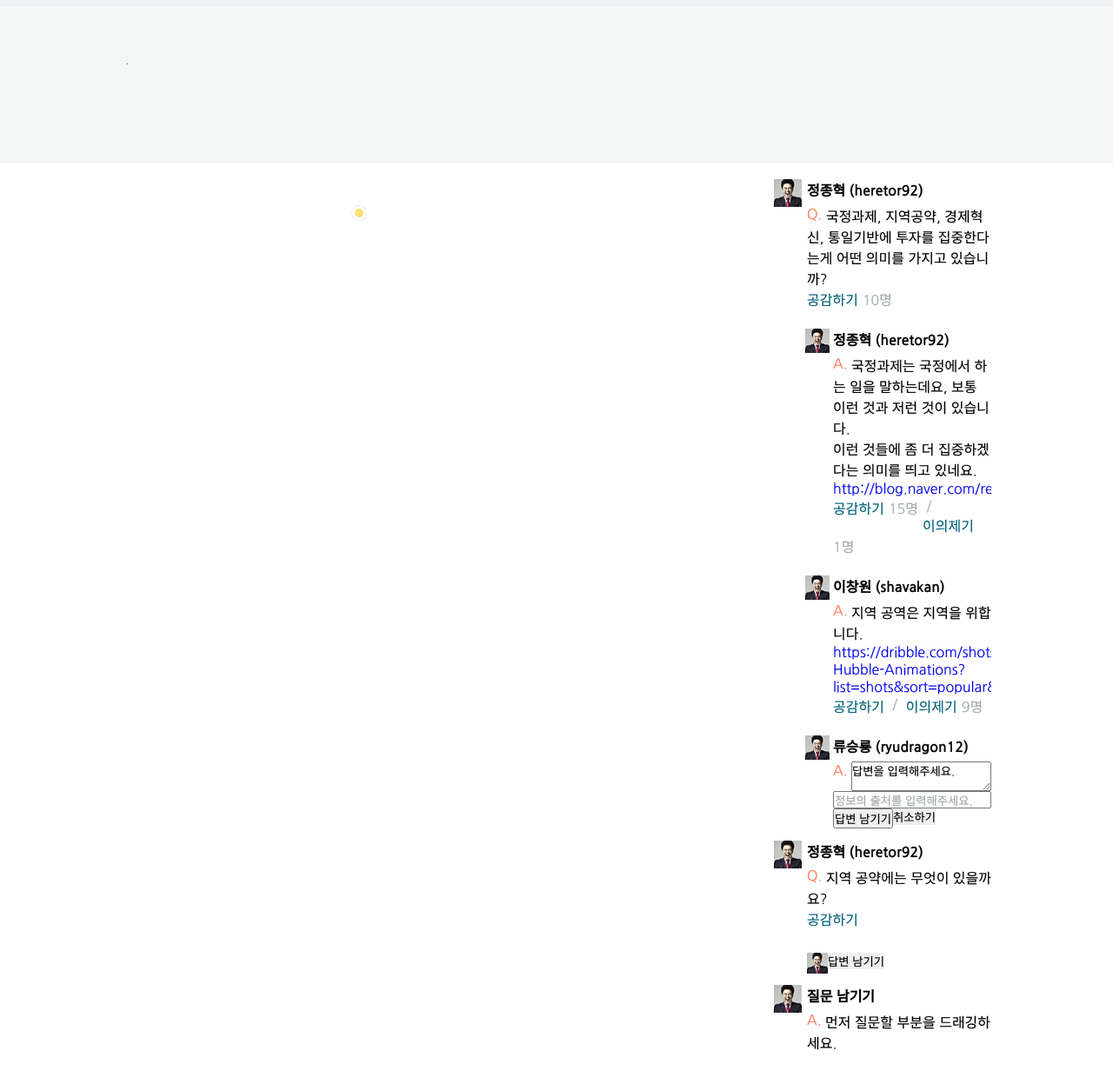
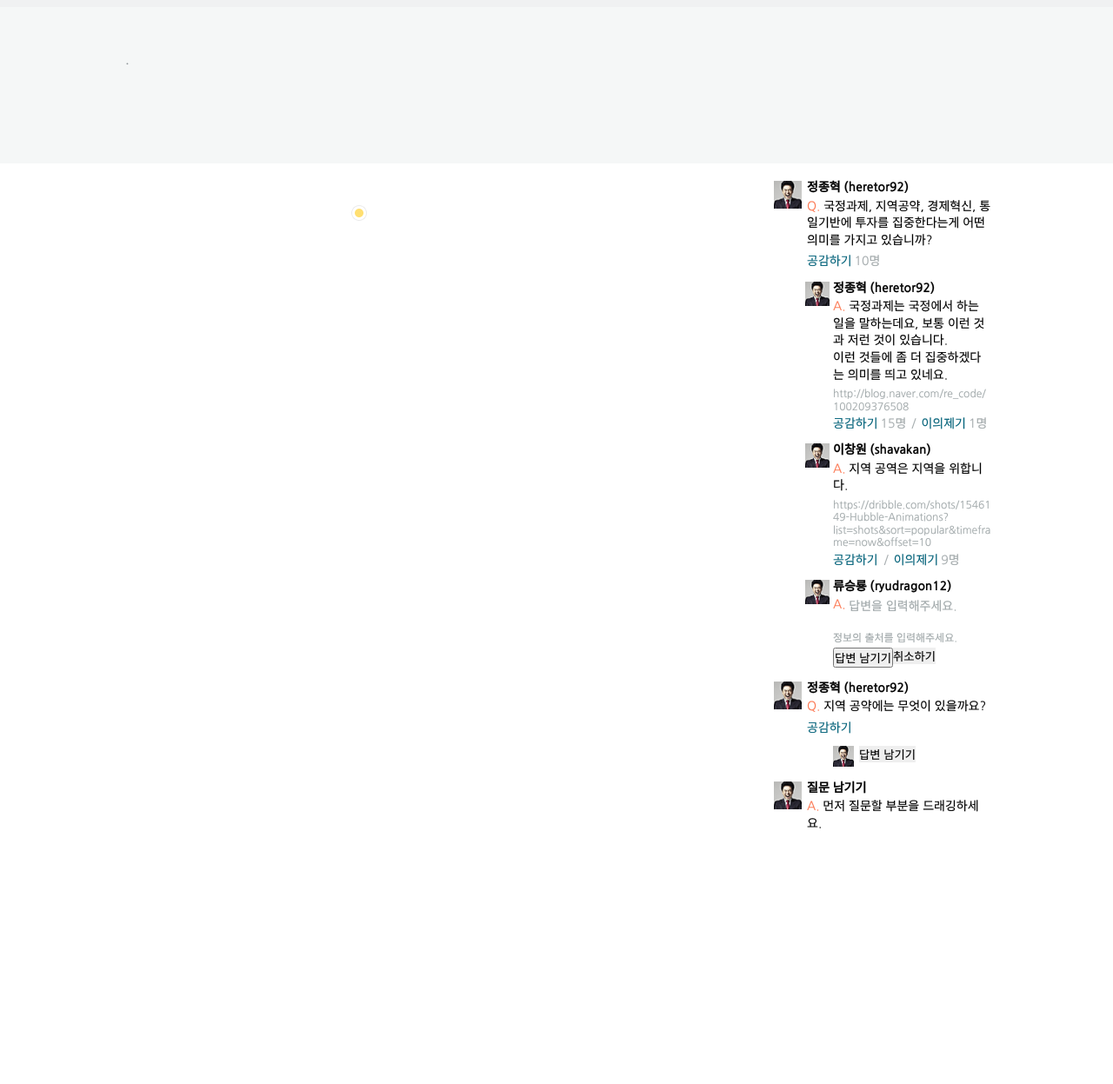
Before and after one commit to BudgetWiser/budgetwiser_django, a Django app: template budgetwiser/budgetwiser/templates/index.html in a window 1280 px wide. Shown: the part 96-1343 px from the top of the page at 87% size. Run offline with Django 3.2, Linux system fonts and the light colour scheme; the template is opened without the code that fills it, so the values that code supplies are empty.

Commit message:
More on CSS

```diff
--- a/budgetwiser/budgetwiser/static/css/index.css
+++ b/budgetwiser/budgetwiser/static/css/index.css
@@ -219,35 +219,47 @@
     margin-top: 18px;
 }
 #cmnt-family span.user-name {
-    margin-bottom: 6px;
+    margin-bottom: 2px;
+}
+#cmnt-question {
+    margin-bottom: 5px;
 }
 #cmnt-question .cmnt-section {
     margin-left: 38px;
+    font-size: 14px;
+    line-height: 140%;
 }
 #cmnt-answer {
     margin-left: 36px;
+    margin-bottom: 5px;
 }
 #cmnt-answer .cmnt-section {
     margin-left: 32px;
+    font-size: 14px;
+    line-height: 140%;
 }
 #cmnt-question .user-image {
     float: left;
     width: 32px;
     height: 32px;
+    margin-top: 2px;
     border-radius: 16px;
 }
 #cmnt-answer .user-image {
     float: left;
     width: 28px;
     height: 28px;
+    margin-top: 2px;
     border-radius: 14px;
 }
 #cmnt-response-section {
     display: inline-block;
-    margin-bottom: 18px;
 }
 #cmnt-reply-content {
     width: 161px;
+    font-size: 14px;
+    color: #a0a8aa;
+    resize: none;
 }
 #cmnt-reply-btn {
     float: left;
@@ -261,14 +273,18 @@
     border-radius: 12px;
 }
 #cmnt-answer-btn {
-    margin-top: 5px;
     margin-left: 6px;
 }
 #cmnt-write-content {
 }
+.cmnt-content {
+    height: 100%;
+    margin-bottom: 5px;
+}
 
 .user-name {
     font-weight: bold;
+    font-size: 14px;
 }
 .cmnt-type {
     float: left;
@@ -276,20 +292,26 @@
 }
 .cmnt-response {
     word-wrap: break-wrap;
+    height: 100%;
     font-size: 12pt;
 }
-#cmnt-reference {
+.cmnt-reference {
     word-break: break-word;
     width: 100%;
+    margin-bottom: 3px;
+    font-size: 12px;
+    line-height: 120%;
     color:#a0a8aa;
 }
 .cmnt-vote {
     float: left;
-    margin-right: 5px;
+    margin-right: 3px;
+    font-size: 14px;
     color: #00627a;
 }
 .cmnt-numvotes {
     float: left;
-    margin-right: 5px;
+    margin-right: 2px;
+    font-size: 14px;
     color: #a3aaac;
 }
--- a/budgetwiser/budgetwiser/templates/index.html
+++ b/budgetwiser/budgetwiser/templates/index.html
@@ -142,8 +142,8 @@
 						<div id="cmnt-content-section">
 							<form id="cmnt-reply">
 							<span class="cmnt-type">A.&nbsp;</span>
-								<textarea id="cmnt-reply-content" class="cmnt-content">답변을 입력해주세요.</textarea>
-								<input type="text" id="cmnt-reference" value="정보의 출처를 입력해주세요.">
+								<textarea id="cmnt-reply-content" class="cmnt-content" style="border: none;">답변을 입력해주세요.</textarea>
+								<input type="text" class="cmnt-reference" style="border: none;" value="정보의 출처를 입력해주세요.">
 								<div id="cmnt-reply-btn-section">
 									<input type="submit" value="답변 남기기" id="cmnt-reply-btn">
 									<button id="cmnt-cancel-btn">취소하기</button>
@@ -169,8 +169,12 @@
 							<span class="cmnt-vote">공감하기</span>
 							</p>
 						</div>
-						<div id="cmnt-answer-btn-section">
-							<img id="cmnt-answer-img" src="/media/res/img_user_thumbnail_test01.png">
+					</div>
+				</div>
+				<div id="cmnt-answer">
+					<div class="cmnt-section">
+						<img id="cmnt-answer-img" src="/media/res/img_user_thumbnail_test01.png">
+						<div id="cmnt-response-section">
 							<button id="cmnt-answer-btn">답변 남기기</button>
 						</div>
 					</div>
```
